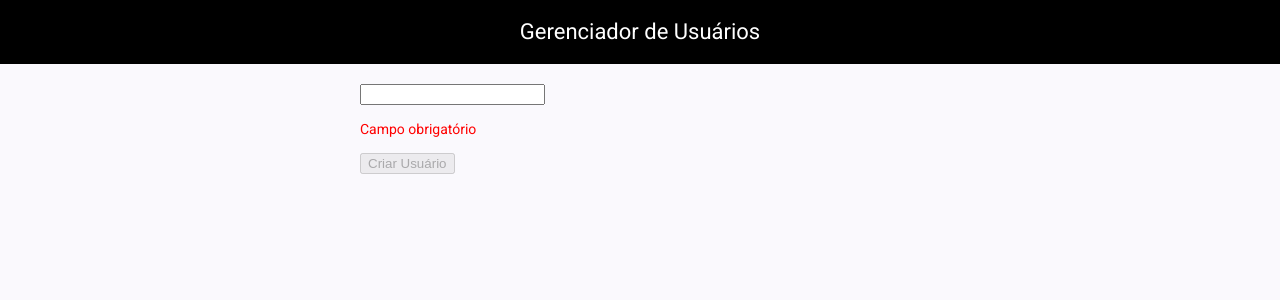
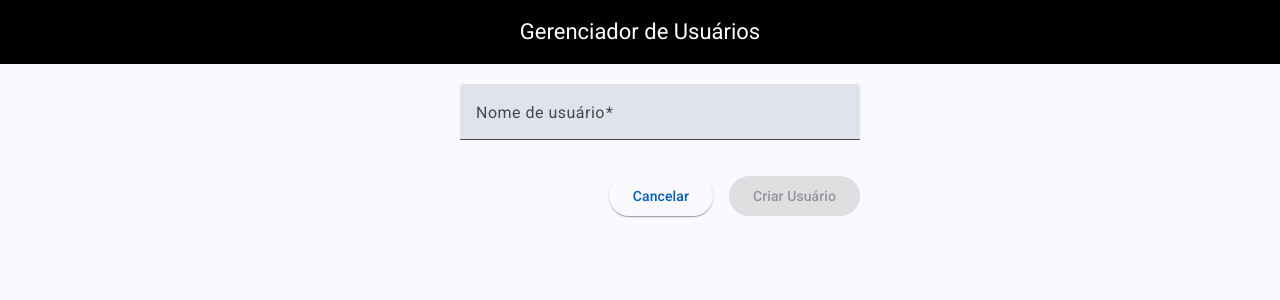
Before and after one commit to lucaspaixaodev/gerenciador-usuarios, an Angular app: page /create in a window 1280 px wide. Shown: the top 300 px of the page. Built offline with nearby package versions, Linux system fonts and the light colour scheme.

Commit message:
Adicionado: melhorias na estrutura do formulário de criação de usuário, integrando componentes do Angular Material e refatorando o estilo

```diff
--- a/src/app/features/create/create.html
+++ b/src/app/features/create/create.html
@@ -1,10 +1,14 @@
-<form [formGroup]="form" (ngSubmit)="criarUsuario()">
+<form [formGroup]="form" (ngSubmit)="criarUsuario()" class="form-container">
+  <mat-form-field>
+    <mat-label>Nome de usuário</mat-label>
+    <input matInput placeholder="Ex: Lucas" type="text" formControlName="name" required />
+    @if (form.controls.name.errors) {
+      <mat-error>Campo obrigatório</mat-error>
+    }
+  </mat-form-field>
 
-  <input type="text" formControlName="name" />
-
-  @if(form.controls.name.errors) {
-    <p class="error-message">Campo obrigatório</p>
-  }
-
-  <button [disabled]="form.invalid">Criar Usuário</button>
+  <div class="action-container">
+    <button type="button" matButton="elevated" routerLink="/">Cancelar</button>
+    <button matButton="filled" [disabled]="form.invalid">Criar Usuário</button>
+  </div>
 </form>
--- a/src/app/features/create/create.scss
+++ b/src/app/features/create/create.scss
@@ -1,3 +1,13 @@
-.error-message {
-  color: red;
+.form-container {
+  display: flex;
+  flex-direction: column;
+  gap: 16px;
+  max-width: 400px;
+  margin: 0 auto;
+
+  .action-container {
+    display: flex;
+    justify-content: flex-end;
+    gap: 16px;
+  }
 }
```
Also changed, not shown: src/app/features/create/create.ts (+6 -3 lines).
